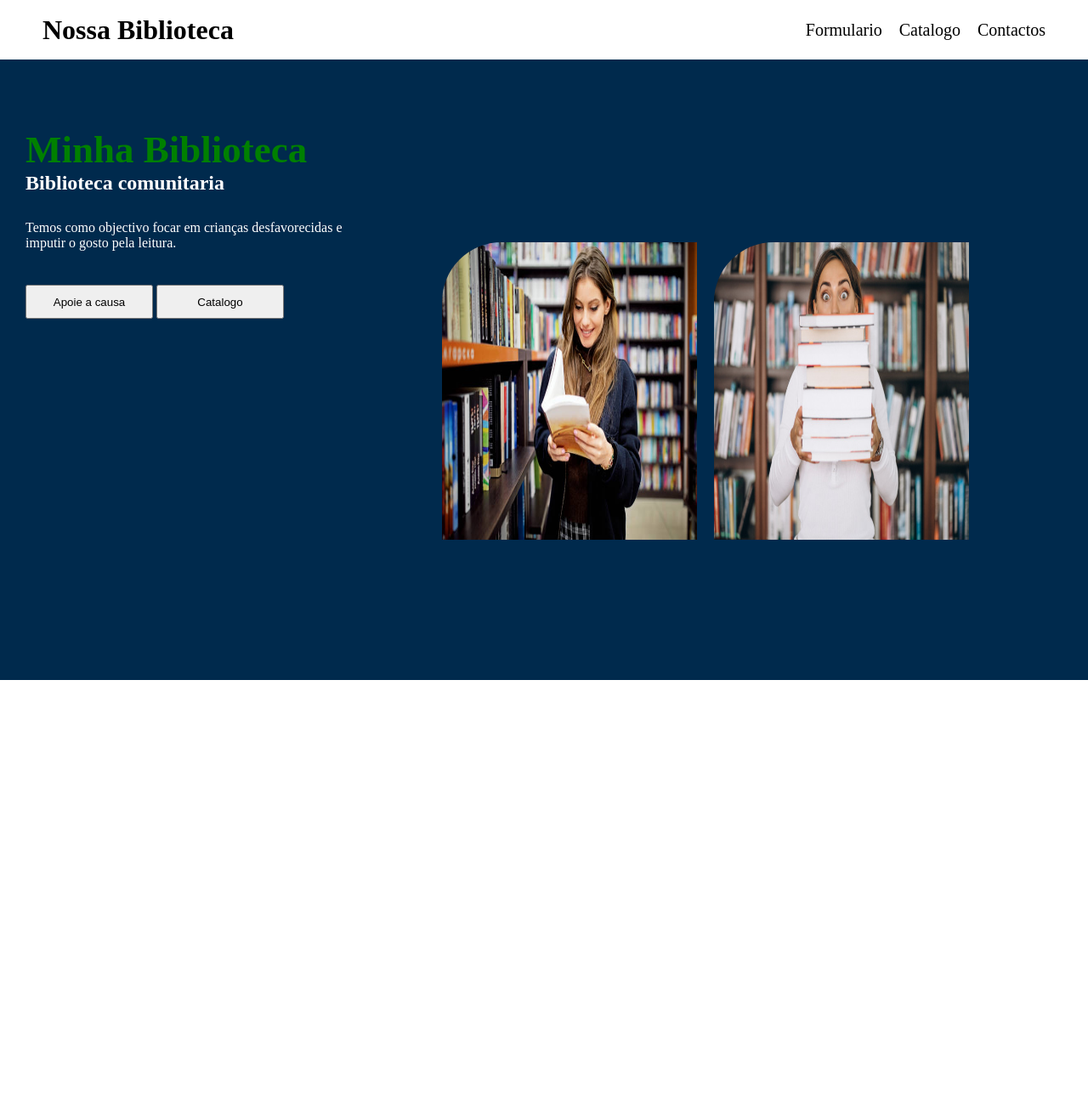
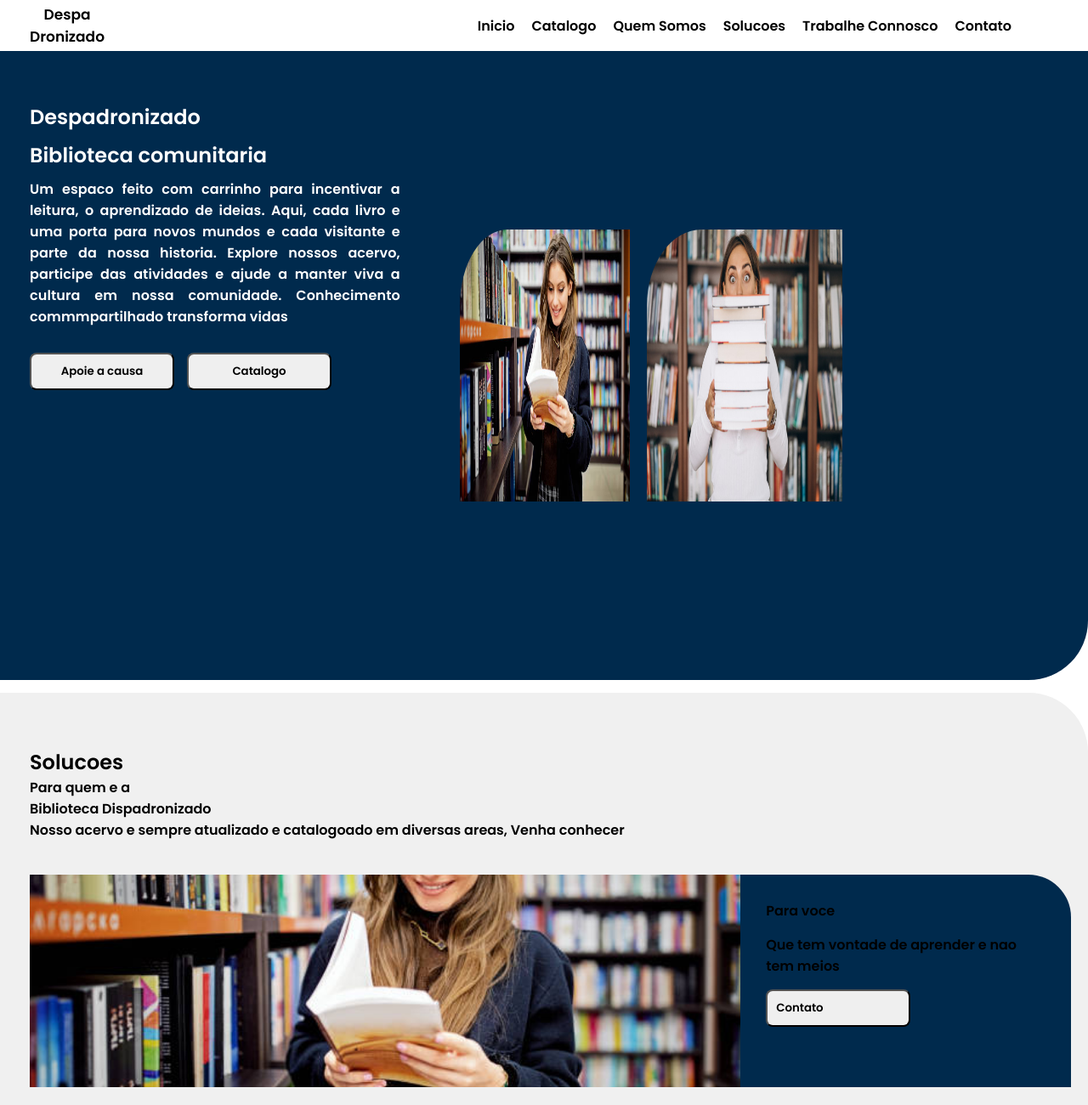
Before and after one commit to jovethLopes/projecto-ihm, a plain HTML site: page index.html in a window 1280 px wide. Shown: the whole page at 85% size. Before the commit the page ends 800 px from the top, so only its background shows below. Drawn offline with Linux system fonts and the light colour scheme.

Commit message:
atualizacao do arquivo css e refatoracao do html

```diff
--- a/estelizacao.css
+++ /dev/null
@@ -1,134 +0,0 @@
-* {
-    margin: 0;
-    padding: 0;
-    box-sizing: border-box;
-}
-
-header {
-      display: flex;
-      justify-content: space-between;
-      align-items: center;
-      background-color: #ffffff;
-      height: 70px;
-      width: 100%;
-      padding: 0 50px;
-}
-
-nav ul{
-     display: flex;
-     list-style: none;
-     gap: 20px;
-}
-
-nav ul li a {
-    text-decoration: none;
-    color: #000000;
-    font-size: 20px;
-
-}
-
-.principal{
-     background-color: #002a4d;
-     display: flex;
-     justify-content: sapce-between;
-     height: calc(100vh - 70px);
-     padding: 50px 0 0 20px;
-     gap: 100px;
-}
-
-.imagem {
-       display: flex;
-       align-items: center;
-       justify-content: center;
-       gap: 20px;
-}
-.imagem img {
-       width: 300px;
-       height: 350px;
-       background-size: cover;
-       border-radius: 70px 0 0 0;
-}
-
-.texto {
-   width: 400px;
-   padding: 30px 0 0 10px;
-}
-.texto h1 {
-      font-size: 45px;
-      color:green;
-}
-
-.texto h2 {
-       margin-bottom: 30px;
-}
-
-.texto p {
-      margin-bottom: 40px;
-}
-
-.texto p, h2 {
-      color: #ffffff;
-}
-
-.botao {
-       width: 150px;
-       height: 40px;
-       cursor: pointer;
-}
-
-/*
-body{
-	background-color:#002a4d;
-	color:white;
-	font-family:Arial,sans-serif;}
-
-header{
-	background-color:white;
-	color:black;
-	padding-bottom:10px;
-	padding-top:0px;}
-
-header > h1{
-	padding:4px;}
-
-nav{
-	text-align:right;
-	padding:10px;
-	}
-
-
-
-nav > a{
-	color:black;
-	text-decoration:none;
-	margin-left:10px;
-}
-
-div.pricipal{
-	display:flex;
-	justify-content:space-between;
-	padding:1px;
-	margin:0px;}
-
-div.texto{width:50%}
-
-div.texto >h1{
-	color:green;}
-
-
-div.imagem{
-	display:flex;
-	justify-content:flex-and;
-	gap:10px;
-	margin-top:20px;
-	}
-
-
-div.imagem > img{
-
-	width:300px;
-	height:auto;
-	border-radius:50px 0px 0px 0px;
-
-
-	}*/
--- /dev/null
+++ b/globalStyle.css
@@ -0,0 +1,142 @@
+@import url('https://fonts.googleapis.com/css2?family=Poppins:ital,wght@0,100;0,200;0,300;0,400;0,500;0,600;0,700;0,800;0,900;1,100;1,200;1,300;1,400;1,500;1,600;1,700;1,800;1,900&display=swap');
+
+* {
+  margin: 0;
+  padding: 0;
+  box-sizing: border-box;
+  font-family: "Poppins", sans-serif;
+  font-weight: 600;
+  font-style: normal;
+}
+
+header {
+  display: flex;
+  top: 0;
+  position: sticky;
+  justify-content: space-between;
+  align-items: center;
+  height: 60px;
+  padding: 0 90px 0 35px;
+  background-color: #ffffff;
+  width: 100%;
+  z-index: 100;
+}
+
+.logo {
+  font-size: 17px;
+  text-align: center;
+}
+.nav-bar {
+  display: flex;
+  align-items: center;
+  list-style: none;
+  gap: 20px;
+}
+
+.itens {
+  text-decoration: none;
+  color: #000000;
+}
+
+section {
+  height: calc(100% - 60px);
+  padding: 0 0 0 35px;
+  width: 100%;
+}
+
+.inicio {
+  top: 70px;
+  display: flex;
+  background-color:#002a4d;
+  color: #ffffff;
+  margin-bottom: 15px;
+  border-radius: 0 0 70px 0;
+}
+
+.imagem {
+  display: flex;
+  justify-content: start;
+  align-items: center;
+  padding: 0 0 0 70px;
+  gap: 20px;
+}
+
+.imagem .img{
+  justify-content: center;
+  align-items: center;
+  background-size: cover;
+  height: 320px;
+  width: 200px;
+  border-radius: 28% 0 0 0;
+}
+
+.imagem .img-g {
+   width:230px;
+}
+
+.texto {
+  display: flex;
+  flex-direction: column;
+  gap: 10px;
+  width: 35%;
+  padding: 60px 0 0 0;
+}
+
+.texto p{
+  letter-spacing: .1px;
+  text-align: justify;
+}
+
+.botoes {
+  margin-top: 20px;
+  display: flex;
+  gap: 15px;
+}
+
+.botao {
+  width: 170px;
+  padding: 10px;
+  border-radius: 8px;
+}
+
+.solucoes {
+  display: flex;
+  gap: 40px;
+  padding-right: 20px;
+  flex-direction: column;
+  padding-top: 64px;
+  border-radius: 0 70px 0 0;
+  background-color: #f0f0f0;
+}
+
+.contentor-livros-solucoes {
+  display: flex;
+  width: 100%;
+  height: 250px;
+  border-radius: 0 50px 0 0;
+  background-color: #002a4d;
+}
+
+
+.img-livros-solucoes {
+  width: 80%;
+  height: 100%;
+}
+
+.img-livros-solucoes img {
+  width: 100%;
+  height: 100%;
+  object-fit: cover;
+}
+
+.txt-livros-solucoes {
+  display: flex;
+  align-items: start;
+  gap: 15px;
+  flex-direction: column;
+  padding: 30px;
+}
+
+.btn-solucoes-contato {
+  text-align: left;
+}
--- a/index.html
+++ b/index.html
@@ -1,54 +1,73 @@
 <Doctype!>
+
   <html lang="pt-br">
+
     <head>
-<title> Biblioteca Dispadronizados </title>
-
-<link href="estelizacao.css" rel="stylesheet">
-
+      <title> Biblioteca Despadronizados </title>
+      <link href="globalStyle.css" rel="stylesheet">
     </head>
 
     <body>
 
       <header>
-	<h1> Nossa Biblioteca </h1>
-
-	<p>  </p>
-
+        <h1 class="logo">Despa<br>Dronizado</h1>
         <nav>
-	    <ul>
-		<li><a href="formpedido.html"> Formulario </a>
-		<li><a href="catalogo/catalogo.html"> Catalogo </a>
-	        <li><a href="./contato/contactos.html"> Contactos </a>
+          <ul class="nav-bar">
+            <li><a href="formpedido.html" class="itens"> Inicio </a>
+            <li><a href="formpedido.html" class="itens"> Catalogo </a>
+            <li><a href="catalogo/catalogo.html" class="itens"> Quem Somos </a>
+            <li><a href="catalogo/catalogo.html" class="itens"> Solucoes </a>
+            <li><a href="catalogo/catalogo.html" class="itens"> Trabalhe Connosco </a>
+            <li><a href="./contato/contactos.html" class="itens"> Contato </a>
           </ul>
         </nav>
-
       </header>
 
       <main>
-<div class="principal">
 
-
+        <section class="inicio">
 
           <div class="texto">
-		<h1> Minha Biblioteca </h1>
+            <h1> Despadronizado </h1>
             <h2>Biblioteca comunitaria</h2>
-		<p> Temos como objectivo focar em crianças desfavorecidas e imputir o gosto pela leitura. </p>
+            <p> Um espaco feito com carrinho para incentivar a leitura, o aprendizado de ideias. Aqui, cada livro e uma porta para novos mundos e cada visitante e parte da nossa historia. Explore nossos acervo, participe das atividades e ajude a manter viva a cultura em nossa comunidade. Conhecimento commmpartilhado transforma vidas </p>
 
+            <div class="botoes">
               <button class="botao btn-causa">Apoie a causa</button>
               <button class="botao btn-catalogo">Catalogo</button>
-
+            </div>
           </div>
 
           <div class="imagem">
+            <img class="img" src="imagens/im1.jpeg" alt="">
+            <img class="img img-g" src="imagens/im2.jpeg" alt="">
+          </div>
+        </section>
 
-		<img src="imagens/im1.jpeg" alt="">
-		<img src="imagens/im2.jpeg" alt="">
+        <section class="solucoes">
+          <div>
+            <h2>Solucoes</h2>
+            <p>Para quem e a</p>
+            <p>Biblioteca Dispadronizado</p>
+            <p>Nosso acervo e sempre atualizado e catalogoado em diversas areas, Venha conhecer</p>
+          </div>
 
+          <div class="contentor-livros-solucoes">
 
+            <div class="img-livros-solucoes">
+              <img class="img" src="imagens/im1.jpeg" alt="">
+            </div>
+
+            <div class="txt-livros-solucoes">
+              <p>Para voce</p>
+              <p>Que tem vontade de aprender e nao tem meios</p>
+              <button class="botao btn-solucoes-contato">Contato</button>
             </div>
 
           </div>
 
+        </section>
+
       </main>
 
 </body>
```
Lines whose indentation alone changed are shown as unchanged.
